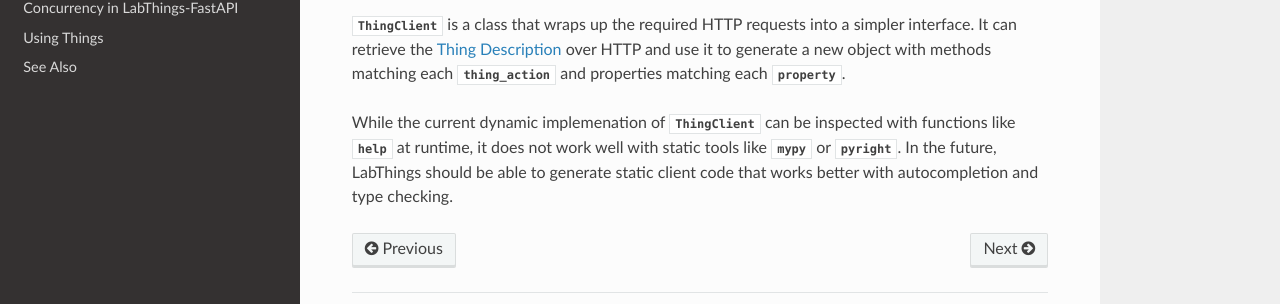
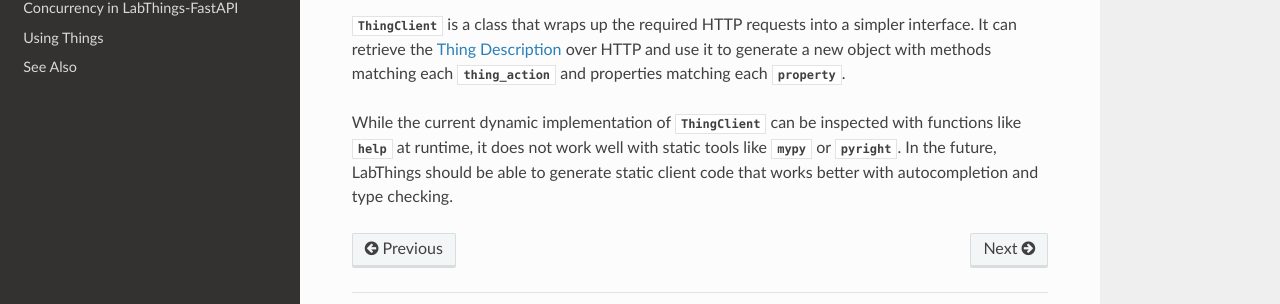
Before and after one commit to labthings/labthings-fastapi, a Sphinx documentation site: the page built from docs/source/structure.rst, in a window 1280 px wide and 900 px high, scrolled down 1158 px. Shown: the part 502-806 px from the top of the window. Built offline with Sphinx 7.4.7 and the Read the Docs theme 3.1.0, drawn with Linux system fonts in a browser that asks for light colours; pages that are not in the unit, such as notebooks, are missing from menus; the version number is read from the project's files by our own code.

Commit message:
Spelling fixes in docs.

```diff
--- a/docs/source/actions.rst
+++ b/docs/source/actions.rst
@@ -101,7 +101,7 @@ If you start a new thread from an action, code running in that thread will
 not have an invocation ID set in a context variable. A subclass of
 `threading.Thread` is provided to do this, `.ThreadWithInvocationID`\ .
 This may be useful for test code, or if you wish to run actions in the
-backgound, with the option of cancelling them.
+background, with the option of cancelling them.
 
 Raising exceptions
 ------------------
--- a/docs/source/structure.rst
+++ b/docs/source/structure.rst
@@ -51,4 +51,4 @@ Client code can be written in any language that supports an HTTP request. Howeve
 
 `.ThingClient` is a class that wraps up the required HTTP requests into a simpler interface. It can retrieve the :ref:`gen_td` over HTTP and use it to generate a new object with methods matching each `.thing_action` and properties matching each `.property`.
 
-While the current dynamic implemenation of `.ThingClient` can be inspected with functions like `help` at runtime, it does not work well with static tools like `mypy` or `pyright`\ . In the future, LabThings should be able to generate static client code that works better with autocompletion and type checking.
+While the current dynamic implementation of `.ThingClient` can be inspected with functions like `help` at runtime, it does not work well with static tools like `mypy` or `pyright`\ . In the future, LabThings should be able to generate static client code that works better with autocompletion and type checking.
```
